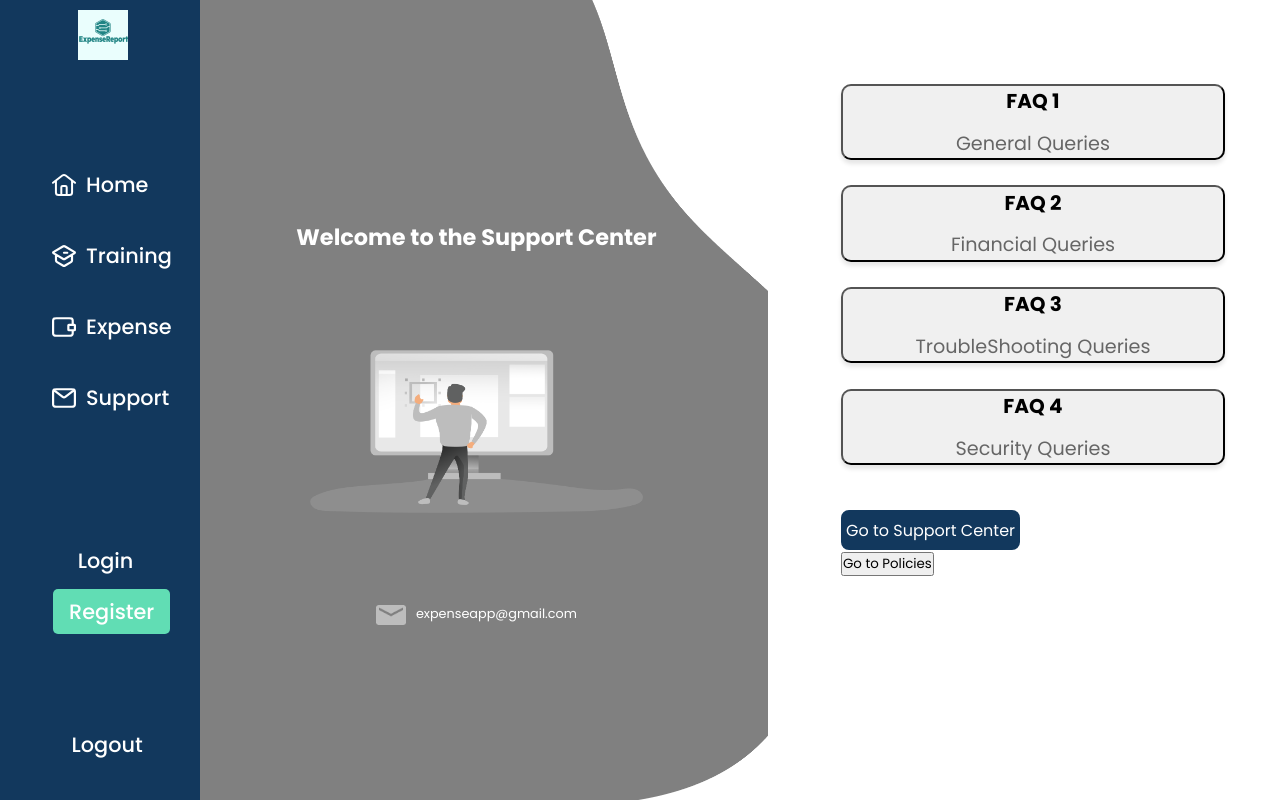
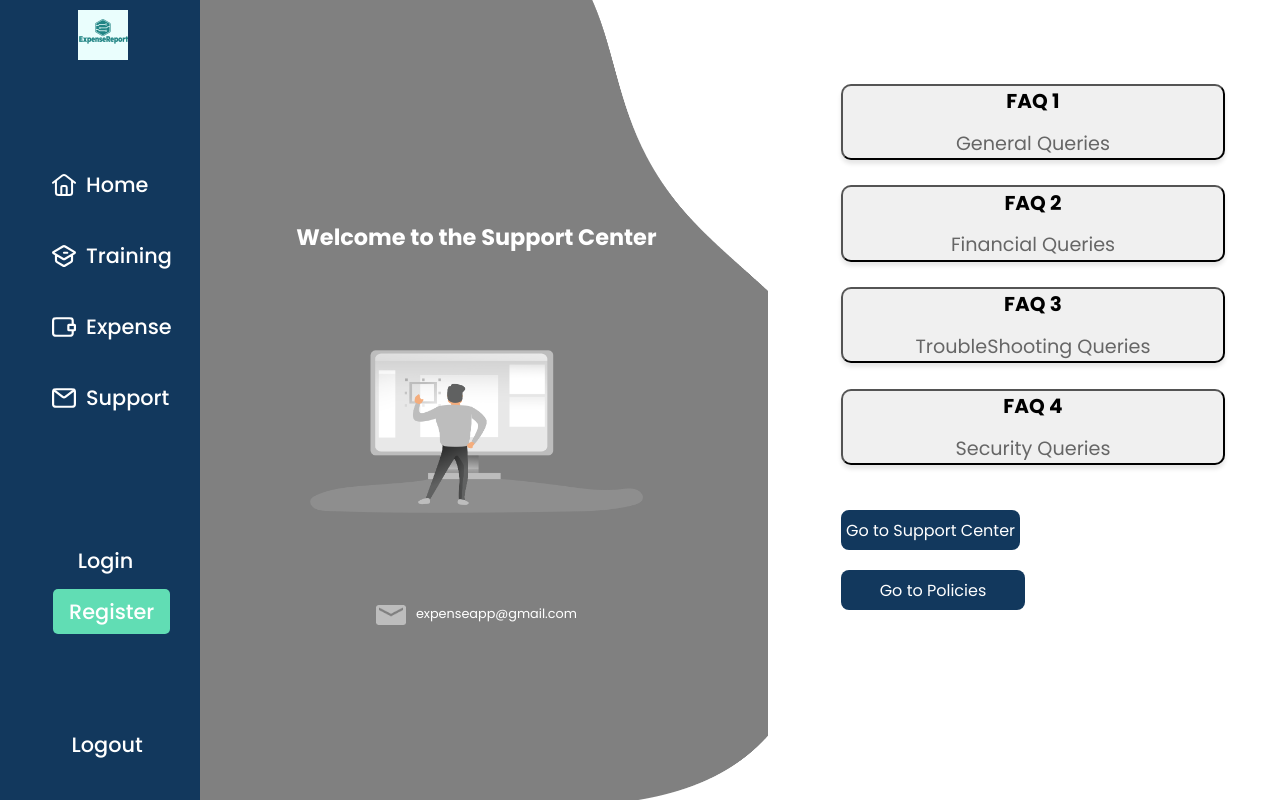
Before and after one commit to andreineagoe23/Expense-App, a React (Create React App) app: page /SupportHelp in a window 1280 px wide. Built offline with nearby package versions, Linux system fonts and the light colour scheme; no server answers.

Commit message:
Customized link button to Policy Page

```diff
--- a/src/Support/SupportHelp.css
+++ b/src/Support/SupportHelp.css
@@ -86,3 +86,17 @@ body {
     transition: background-color 0.3s ease;
     margin-top: 20px;
 }
+.Policies-Button{
+    height: 5vh;
+    width: 23vh;
+    padding: 5px;
+    position: relative;
+    background-color: #12385d;
+    color: #fff;
+    border: none;
+    border-radius: 0.5em;
+    font-size: 1em;
+    cursor: pointer;
+    transition: background-color 0.3s ease;
+    margin-top: 20px;
+}
```
